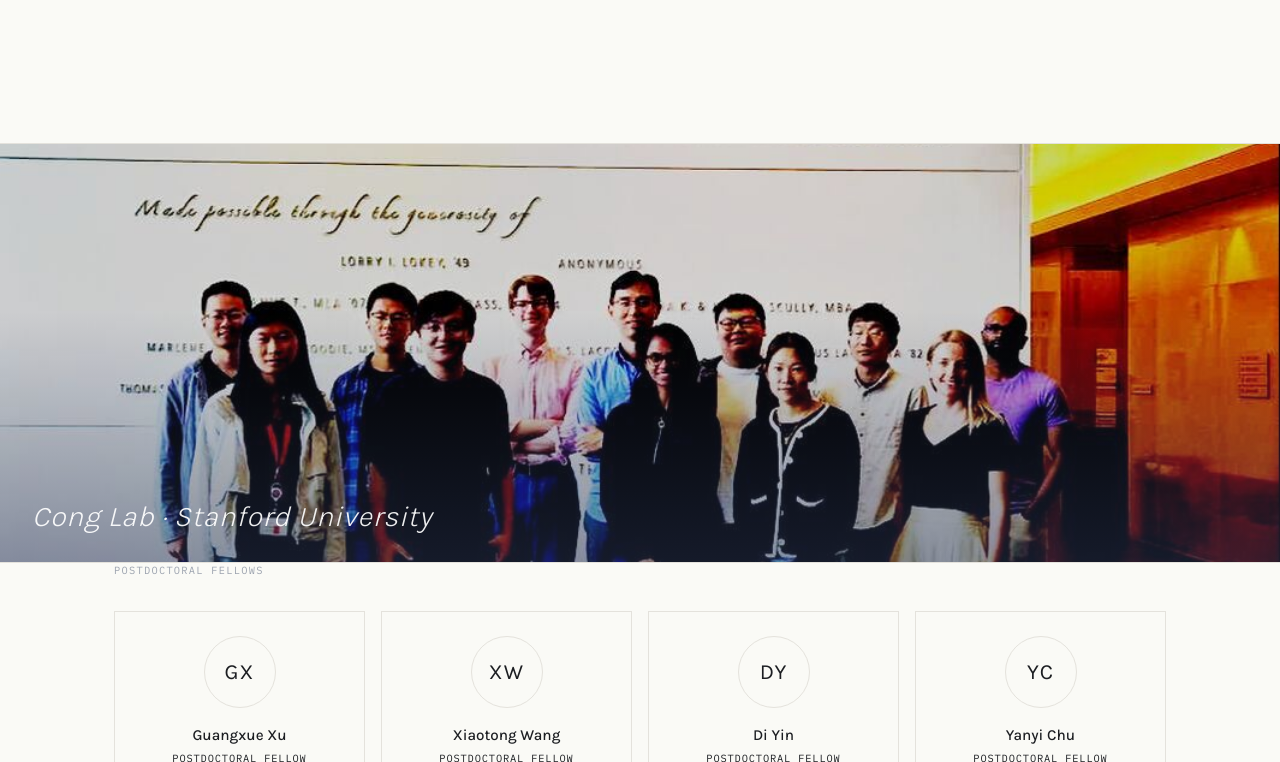
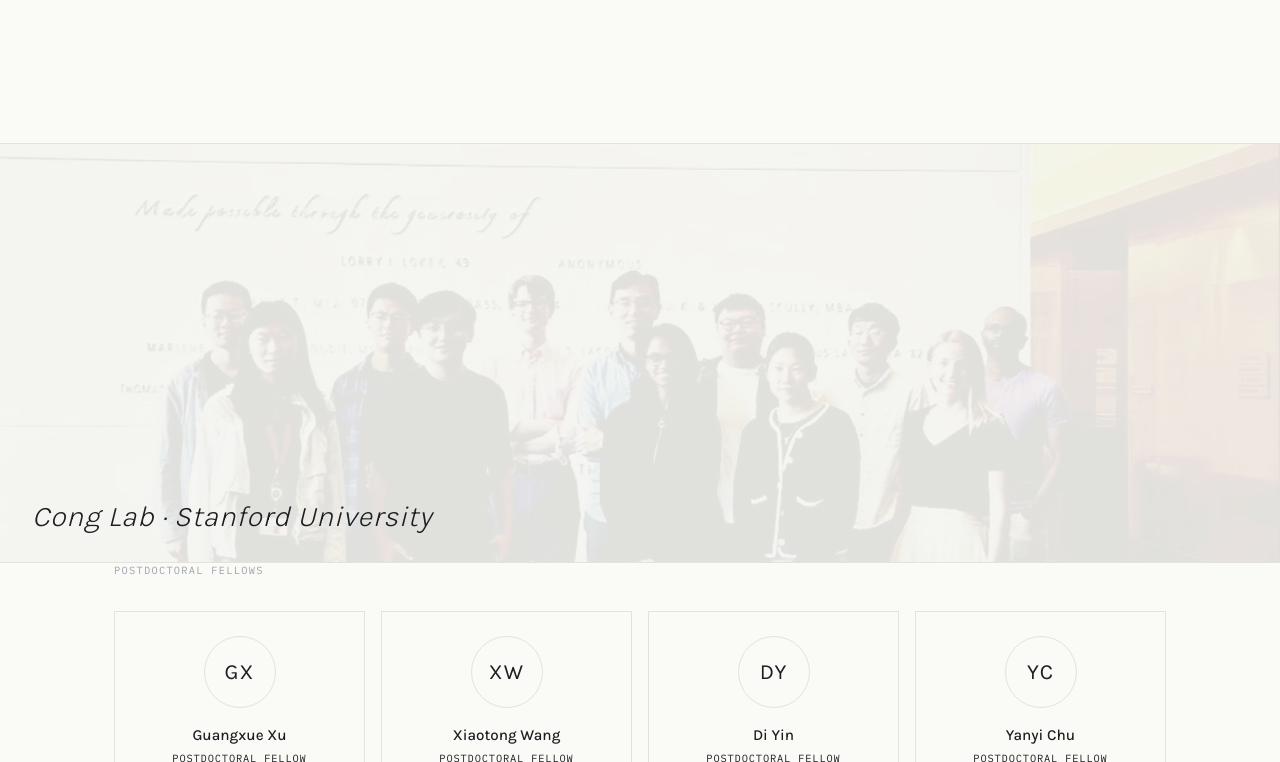
Before and after one commit to congle25/cong-lab-website, a React (Vite) app: page /team in a window 1280 px wide. Shown: the part 659-1421 px from the top of the page. Built offline with nearby package versions, Linux system fonts and the light colour scheme.

Commit message:
Reduce group photo prominence to subtle background texture

```diff
--- a/src/pages/Team.jsx
+++ b/src/pages/Team.jsx
@@ -159,12 +159,13 @@
       <img
         src={`${import.meta.env.BASE_URL}images/Group_photo.jpg`}
         alt="Cong Lab group photo"
-        style={{ width: '100%', height: '100%', objectFit: 'cover', objectPosition: 'center 30%', display: 'block' }}
+        style={{ width: '100%', height: '100%', objectFit: 'cover', objectPosition: 'center 30%', display: 'block', opacity: 0.22, filter: 'saturate(0.6)' }}
       />
       <div style={{
         position: 'absolute',
         inset: 0,
-        background: 'linear-gradient(to top, rgba(46,58,92,0.45) 0%, transparent 60%)',
+        background: 'var(--color-background)',
+        opacity: 0.55,
         pointerEvents: 'none',
       }} />
       <p style={{
@@ -175,7 +176,7 @@
         fontWeight: 300,
         fontStyle: 'italic',
         fontSize: 'clamp(1.2rem, 2.5vw, 1.8rem)',
-        color: 'rgba(255,255,255,0.92)',
+        color: 'var(--color-navy)',
         letterSpacing: '0.02em',
       }}>
         Cong Lab · Stanford University
```
